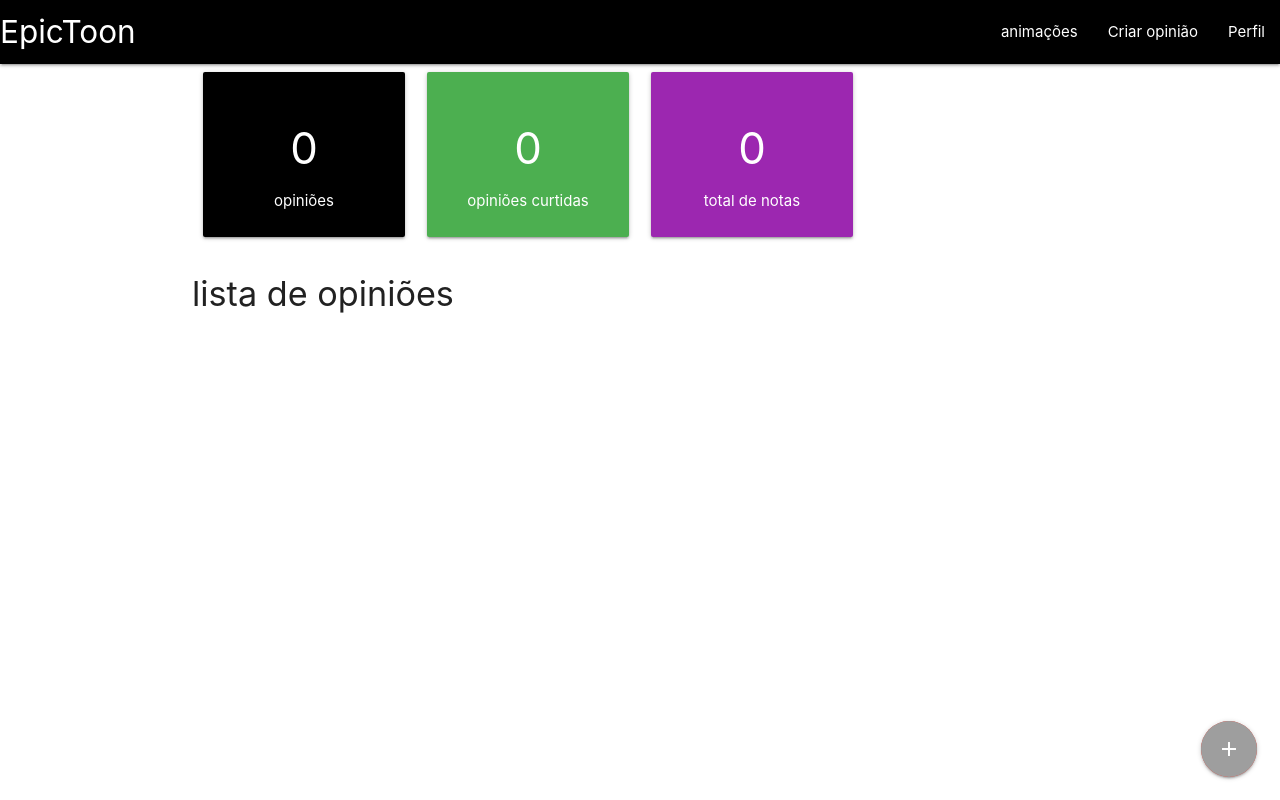
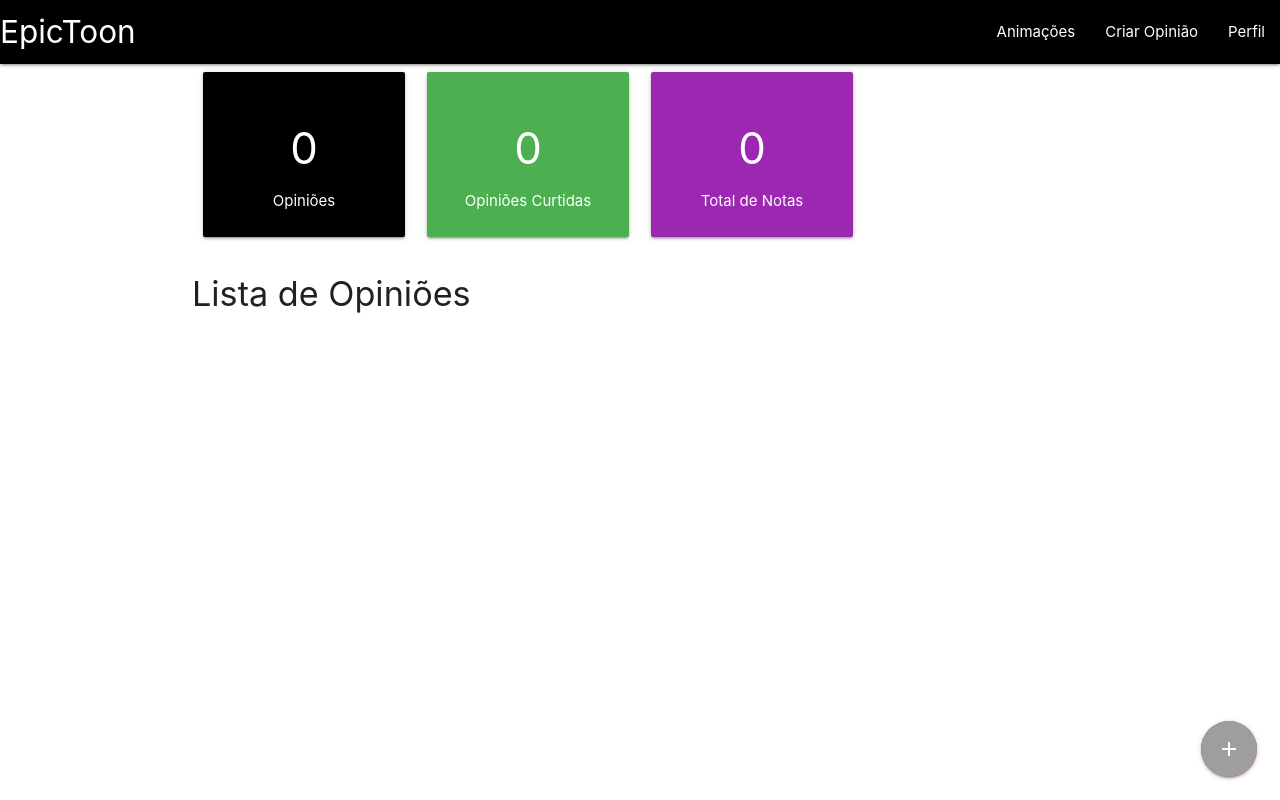
Before and after one commit to tavinzx/tavinzx.github.io, a plain HTML site: page 404.html in a window 1280 px wide. Drawn offline with nearby package versions, Linux system fonts and the light colour scheme.

Commit message:
EpicToon

```diff
--- a/404.html
+++ b/404.html
@@ -20,8 +20,8 @@
         <div class="nav-wrapper black">
             <a href="#" class="brand-logo">EpicToon</a>
             <ul id="nav-mobile" class="right hide-on-med-and-down">
-                <li class="active"><a href="/">animações</a></li>
-                <li><a href="cadastrar.html">Criar opinião</a></li>
+                <li class="active"><a href="/">Animações</a></li>
+                <li><a href="cadastrar.html">Criar Opinião</a></li>
                 <li><a href="perfil.html">Perfil</a></li>
             </ul>
         </div>
@@ -33,24 +33,24 @@
             <div class="col s12 m6 l3">
                 <div class="card-panel center black white-text">
                     <h3 id="qtde-pendente">0</h3>
-                    <span>opiniões</span>
+                    <span>Opiniões</span>
                 </div>
             </div>
             <div class="col s12 m6 l3">
                 <div class="card-panel center green white-text">
                     <h3 id="qtde-concluida">0</h3>
-                    <span>opiniões curtidas</span>
+                    <span>Opiniões Curtidas</span>
                 </div>
             </div>
             <div class="col s12 m6 l3">
                 <div class="card-panel center purple white-text">
                     <h3 id="total-notas">0</h3>
-                    <span>total de notas</span>
+                    <span>Total de Notas</span>
                 </div>
             </div>
         </div>
 
-        <h4>lista de opiniões</h4>
+        <h4>Lista de Opiniões</h4>
         <div class="row" id="lista-tarefas"></div>
 
 
```
Also changed, not shown: index.html (+6 -6 lines).
